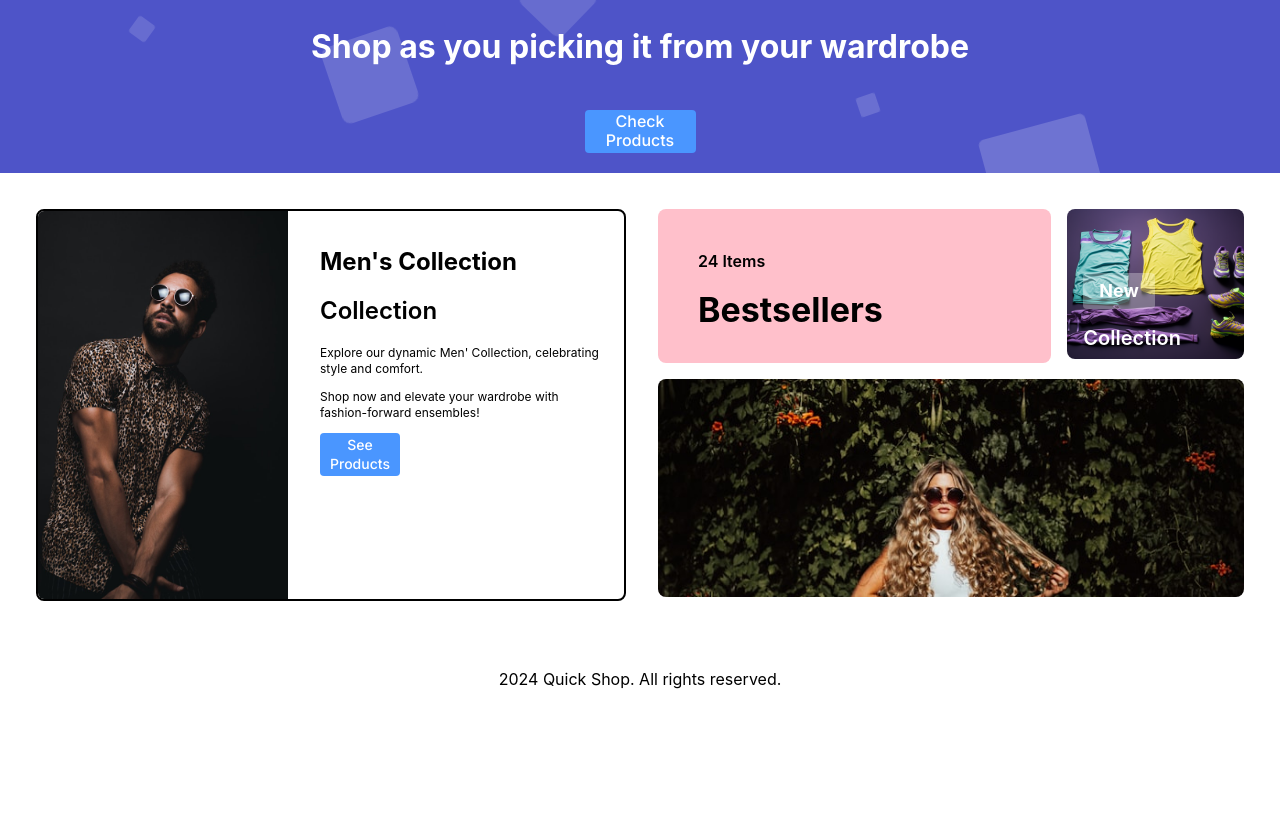
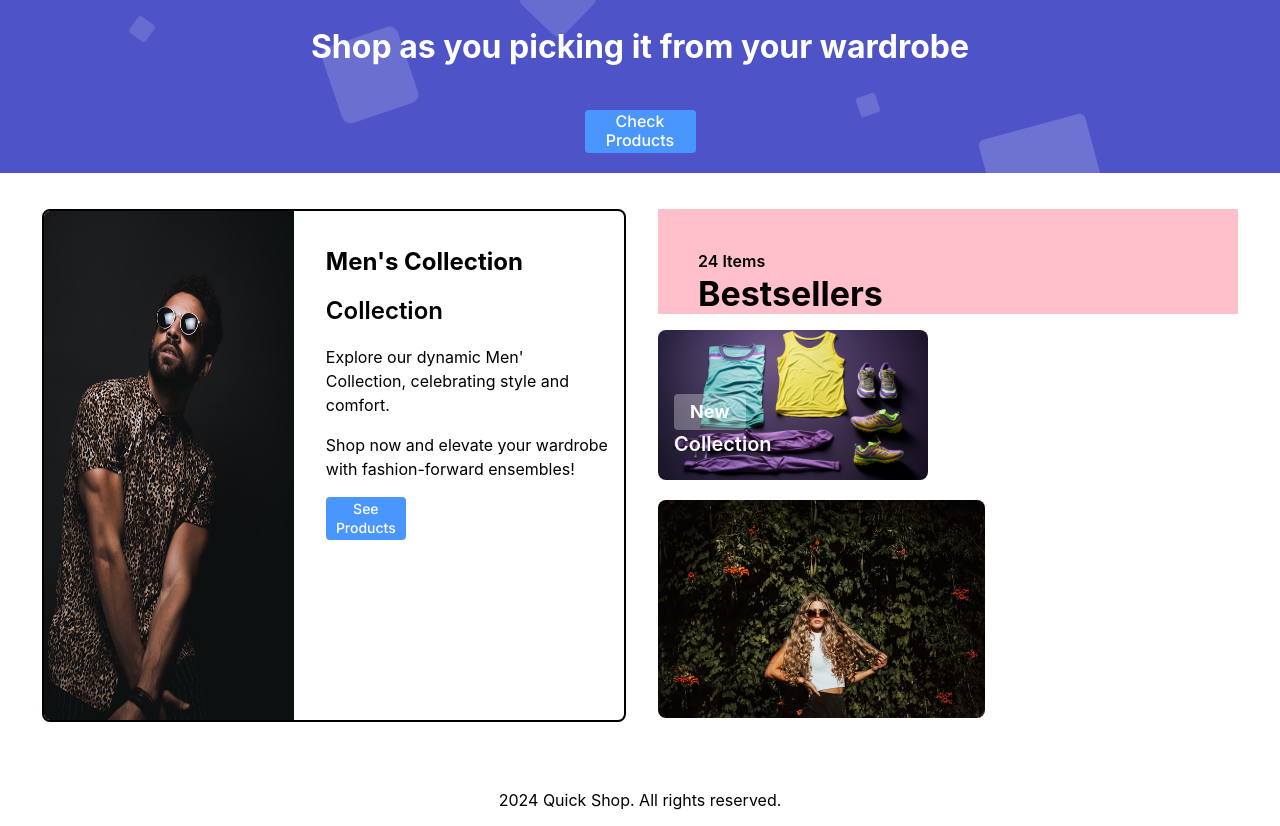
Before and after one commit to amijugjug/Quick-shop, a React (Create React App) app: page / in a window 1280 px wide. Shown: the part 441-1267 px from the top of the page. Before the commit the page ends 1146 px from the top, so only its background shows below. Built offline with nearby package versions, Linux system fonts and the light colour scheme.

Commit message:
fix(files): added module css

```diff
--- a/src/components/AddToWishlist/AddToWishlist.module.css
+++ b/src/components/AddToWishlist/AddToWishlist.module.css
@@ -5,6 +5,7 @@
   line-height: 1rem;
   font-weight: 500;
   text-transform: capitalize;
-  background: #dac0a3;
   cursor: pointer;
+  background-color: #d9534f;
+  color: #fff;
 }
--- a/src/pages/HomePage/HomePage.module.css
+++ b/src/pages/HomePage/HomePage.module.css
@@ -1,33 +1,20 @@
-.heroContainerSection {
+/* HomePage.module.css */
+
+.heroSection {
   display: block;
   overflow-x: hidden;
 }
 
-.gridContainerSection {
-  padding: 1rem;
-  flex: 1 1 auto;
-  justify-content: center;
-  align-items: center;
+.heroArticle {
+  display: flex;
+  width: auto;
+  max-width: 100%;
+  height: 500px;
+  max-height: 100%;
+  position: relative;
 }
 
-.heroContainerArticle {
-  display: flex;
-  position: relative;
-  flex-direction: row;
-  width: auto;
-  max-width: 100%;
-  height: auto;
-  max-height: 100%;
-}
-
-.heroContainerArticle > img {
-  object-fit: cover;
-  max-width: 100%;
-  height: auto;
-  max-height: 100%;
-}
-
-.textContainer {
+.heroContent {
   display: flex;
   flex-direction: column;
   gap: 1rem;
@@ -38,8 +25,8 @@
   position: absolute;
 }
 
-.heroText {
-  font-size: 1.875rem;
+.heroTitle {
+  font-size: 8rem;
   line-height: 2.25rem;
   font-weight: 900;
   color: white;
@@ -48,64 +35,156 @@
   text-shadow: 2px 2px #ff0000;
 }
 
-.textContainer > h2 {
-  padding-top: 0.5rem;
-  padding-bottom: 0.5rem;
-  padding-left: 2rem;
-  padding-right: 2rem;
+.heroSubtitle {
+  padding: 0.5rem 2rem;
+  border-radius: 0.125rem;
+  font-size: 2rem;
+  line-height: 1.5rem;
+  font-weight: 700;
+  color: white;
+}
+
+.gridSection {
+  padding: 1rem;
+  flex: 1 1 auto;
+  display: flex;
+  justify-content: center;
+  align-items: center;
+}
+
+.gridContainer {
+  display: flex;
+  gap: 2rem;
+  justify-content: space-between;
+  margin: 20px;
+}
+
+.leftSide {
+  display: flex;
+  overflow: hidden;
+  flex-direction: row;
+  gap: 1rem;
+  align-content: space-between;
+  border: 1px solid black;
+  border-radius: 0.5rem;
+  border-width: 2px;
+  width: 50%;
+}
+
+.leftImage {
+  width: 250px;
+  transition: all 300ms cubic-bezier(0.4, 0, 0.2, 1);
+}
+
+.leftImageSmall {
+  width: 13rem;
+}
+
+.leftContent {
+  padding: 1rem;
+  flex-direction: column;
+  flex: 1 1 auto;
+  gap: 0.5rem;
+  justify-content: space-between;
+  align-items: flex-start;
+}
+
+.leftContentTitle {
+  font-weight: 700;
+}
+
+.leftContentSubtitle {
+  font-weight: 600;
+}
+
+.leftContentText {
   font-size: 1rem;
   line-height: 1.5rem;
-  font-weight: 700;
-  color: rgb(248, 250, 252);
 }
 
-.link {
-  justify-content: center;
-  align-items: center;
-  border-radius: 0.375rem;
-  font-size: 0.875rem;
-  line-height: 1.25rem;
-  font-weight: 500;
-  white-space: nowrap;
-  transition-property: color, background-color, border-color,
-    text-decoration-color, fill, stroke;
-  transition-timing-function: cubic-bezier(0.4, 0, 0.2, 1);
-  transition-duration: 300ms;
+.rightSide {
+  display: flex;
+  flex-direction: column;
+  gap: 1rem;
+  width: 50%;
 }
 
-@media (minwidth: 768px) {
-  .heroContainerSection {
-    height: 45hv;
+.box {
+  display: flex;
+  flex-direction: column;
+  gap: 1rem;
+  border-radius: 0.5rem;
+  width: 100%;
 }
 
-  .heroText {
-    font-size: 4.5rem;
-    line-height: 1;
-  }
+.box1 {
+  background: pink;
+  padding: 40px 0 0 40px;
 }
 
-@media (minwidth: 1024px) {
-  .heroContainerSection {
-    height: 55hv;
+.box1Title {
+  font-size: 1rem;
+  line-height: 1.5rem;
+  font-weight: 600;
+  color: #000000;
+  margin: 0;
 }
 
-  .heroText {
-    font-size: 72px;
-    line-height: 1;
+.box1Subtitle {
+  font-weight: 700;
+  font-size: 34px;
+  color: #000000;
+  margin: 0;
 }
 
-  .textContainer > h2 {
-    padding-left: 6rem;
-    padding-right: 6rem;
-    font-size: 1.875rem;
-    line-height: 2.25rem;
-  }
+.box2 {
+  border-radius: 0.5rem;
+  width: 50%;
+  position: relative;
 }
 
-@media (minwidth: 1280px) {
-  .heroContainerSection {
-    height: 70hv;
+.box2Image {
+  border-radius: 0.5rem;
+  object-fit: cover;
+  width: 100%;
 }
+
+.box2Overlay {
+  position: absolute;
+  top: 0;
+}
+
+.box2OverlayTitle {
+  display: inline-flex;
+  padding: 0.25rem 1rem;
+  margin: 4rem 0 0 1rem;
+  border-radius: 0.25rem;
+  font-size: 1.125rem;
+  line-height: 1.75rem;
+  font-weight: 700;
+  background-color: rgba(255, 255, 255, 0.3);
+  color: #fff;
+}
+
+.box2OverlaySubtitle {
+  margin: 0 0 0 1rem;
+  font-size: 1.25rem;
+  line-height: 1.75rem;
+  font-weight: 600;
+  color: #fff;
+}
+
+.box3 {
+  border-radius: 0.5rem;
+  width: 100%;
+  min-height: min-content;
+}
+
+.box3Image {
+  object-fit: cover;
+  object-position: center;
+  border-radius: 0.5rem;
+  width: 100%;
 }
 
 .area {
--- a/src/pages/HomePage/index.jsx
+++ b/src/pages/HomePage/index.jsx
@@ -17,26 +17,10 @@ function HeroSection({ navigate }) {
       navigate('/login');
     }
   };
+
   return (
-    <section
-      style={{
-        display: 'block',
-        overflowX: 'hidden',
-        '@media (minWidth: 768px)': { height: '45hv' },
-        '@media (minWidth: 1024px)': { height: '55hv' },
-        '@media (minWidth: 1280px)': { height: '70vh' },
-      }}
-    >
-      <article
-        style={{
-          display: 'flex',
-          width: 'auto',
-          maxWidth: '100%',
-          height: '500px',
-          maxHeight: '100%',
-          position: 'relative',
-        }}
-      >
+    <section className={styles.heroSection}>
+      <article className={styles.heroArticle}>
         <div className={styles.area}>
           <ul className={styles.circles}>
             <li></li>
@@ -52,50 +36,9 @@ function HeroSection({ navigate }) {
           </ul>
         </div>
 
-        <div
-          style={{
-            display: 'flex',
-            flexDirection: 'column',
-            gap: '1rem',
-            justifyContent: 'center',
-            alignItems: 'center',
-            width: '100%',
-            height: '100%',
-            position: 'absolute',
-          }}
-        >
-          <h1
-            style={{
-              fontSize: '8rem',
-              lineHeight: '2.25rem',
-              fontWeight: '900',
-              color: 'white',
-              backgroundClip: 'text',
-              backgroundImage:
-                'linear-gradient(to right, var(--tw-gradient-stops))',
-              textShadow: '2px 2px #ff0000',
-            }}
-          >
-            Quick Shop
-          </h1>
-
-          <h2
-            style={{
-              paddingTop: '0.5rem',
-              paddingBottom: '0.5rem',
-              paddingLeft: '2rem',
-              paddingRight: '2rem',
-              borderRadius: '0.125rem',
-              fontSize: '2rem',
-              lineHeight: '1.5rem',
-              fontWeight: 700,
-              color: 'white',
-              '@media (minWidth: 1024px)': {
-                paddingLeft: '6rem',
-                paddingRight: '6rem',
-              },
-            }}
-          >
+        <div className={styles.heroContent}>
+          <h1 className={styles.heroTitle}>Quick Shop</h1>
+          <h2 className={styles.heroSubtitle}>
             Shop as you picking it from your wardrobe
           </h2>
           <Button
@@ -111,109 +54,26 @@ function HeroSection({ navigate }) {
 
 function GridSection({ navigate }) {
   return (
-    <section
-      // className={s.gridContainerSection}
-      style={{
-        padding: '1rem',
-        flex: '1 1 auto',
-        justifyContent: 'center',
-        alignItems: 'center',
-      }}
-    >
-      <div
-        style={{
-          display: 'flex',
-          gap: '2rem',
-          justifyContent: 'space-between',
-          margin: '20px',
-        }}
-      >
-        {/*  left hand side */}
-
-        <div
-          style={{
-            display: 'flex',
-            overflow: 'hidden',
-            flexDirection: 'row',
-            gap: '1rem',
-            alignContent: 'space-between',
-            border: '1px solid black',
-            borderRadius: '0.5rem',
-            borderWidth: '2px',
-            width: '50%',
-          }}
-        >
+    <section className={styles.gridSection}>
+      <div className={styles.gridContainer}>
+        {/* Left hand side */}
+        <div className={styles.leftSide}>
           <Image
             src={ContemplativeAthleisure}
             alt="Contemplative Athleisure"
             loading="lazy"
             width={250}
-            className="w-36 transition-all sm:w-52 md:w-64"
-            style={{
-              width: '250px',
-              transitionProperty: 'all',
-              transitionTimingFunction: 'cubic-bezier(0.4, 0, 0.2, 1)',
-              transitionDuration: '300ms',
-              '@media (minWidth: 640px)': { width: '13rem' },
-              '@media (minWidth: 768px)': {},
-            }}
+            className={`${styles.leftImage} ${styles.leftImageSmall}`}
           />
-          <div
-            style={{
-              padding: '1rem',
-              flexDirection: 'column',
-              flex: '1 1 auto',
-              gap: '0.5rem',
-              justifyContent: 'space-between',
-              alignItems: 'flex-start',
-              '@media (minWidth: 768px)': {},
-            }}
-          >
+          <div className={styles.leftContent}>
             <div>
-              <h1
-                style={{
-                  fontWeight: 700,
-                  '@media (minWidth: 640px)': {
-                    fontSize: '1.5rem',
-                    lineHeight: '2rem',
-                  },
-                  '@media (minWidth: 768px)': {},
-                }}
-              >
-                Men&apos;s Collection
-              </h1>
-              <h2
-                style={{
-                  fontWeight: 600,
-                  '@media (minWidth: 640px)': {
-                    fontSize: '1.125rem',
-                    lineHeight: '1.75rem',
-                  },
-                  '@media (minWidth: 768px)': {},
-                }}
-              >
-                Collection
-              </h2>
-              <p
-                style={{
-                  fontSize: '0.75rem',
-                  lineHeight: '1rem',
-                  '@media (minWidth: 640px)': {
-                    fontSize: '1rem',
-                    lineHeight: '1.5rem',
-                  },
-                }}
-              >
+              <h1 className={styles.leftContentTitle}>Men&apos;s Collection</h1>
+              <h2 className={styles.leftContentSubtitle}>Collection</h2>
+              <p className={styles.leftContentText}>
                 Explore our dynamic Men&apos; Collection, celebrating style and
                 comfort.
               </p>
-              <p
-                style={{
-                  fontSize: '0.75rem',
-                  lineHeight: '1rem',
-                  '@media (minWidth: 640px)': {},
-                }}
-              >
+              <p className={styles.leftContentText}>
                 Shop now and elevate your wardrobe with fashion-forward
                 ensembles!
               </p>
@@ -227,135 +87,40 @@ function GridSection({ navigate }) {
             />
           </div>
         </div>
-        {/* right hand side */}
-        <div
-          style={{
-            display: 'flex',
-            flexDirection: 'column',
-            gap: '1rem',
-            width: '50%',
-          }}
-        >
-          <div
-            style={{
-              display: 'flex',
-              gap: '1rem',
-              borderRadius: '0.5rem',
-              width: '100%',
-            }}
-          >
-            {/* box1 */}
-            <div
-              style={{
-                display: 'flex',
-                flexDirection: 'column',
-                gap: '1rem',
-                flex: '1 1 auto',
-                borderRadius: '0.5rem',
-                width: '100%',
-                background: 'pink',
-                padding: '40px 0 0 40px',
-              }}
-            >
-              <h2
-                style={{
-                  fontSize: '1rem',
-                  lineHeight: '1.5rem',
-                  fontWeight: 600,
-                  color: '#000000',
-                  margin: 0,
-                }}
-              >
-                24 Items
-              </h2>
-              <h1
-                style={{
-                  fontWeight: 700,
-                  fontSize: '34px',
-                  color: '#000000',
-                  margin: 0,
-                  '@media (minWidth: 640px)': {},
-                }}
-              >
-                Bestsellers
-              </h1>
+
+        {/* Right hand side */}
+        <div className={styles.rightSide}>
+          <div className={styles.box}>
+            {/* Box 1 */}
+            <div className={`${styles.box1}`}>
+              <h2 className={styles.box1Title}>24 Items</h2>
+              <h1 className={styles.box1Subtitle}>Bestsellers</h1>
             </div>
-            {/* box2 */}
-            <div
-              style={{
-                borderRadius: '0.5rem',
-                width: '50%',
-                position: 'relative',
-              }}
-            >
+            {/* Box 2 */}
+            <div className={styles.box2}>
               <Image
                 src={VibrantAthleticWearCollection}
                 alt="Vibrant Athletic Wear Collection"
                 loading="lazy"
-                fill // stretches the img to fit the container
-                style={{
-                  borderRadius: '0.5rem',
-                  objectFit: 'cover ',
-                  width: '100%',
-                }}
+                fill
+                className={styles.box2Image}
                 width={270}
                 height={150}
               />
-              <div style={{ position: 'absolute', top: '0px' }}>
-                <h1
-                  style={{
-                    display: 'inline-flex',
-                    paddingTop: '0.25rem',
-                    paddingBottom: '0.25rem',
-                    paddingLeft: '1rem',
-                    paddingRight: '1rem',
-                    marginLeft: '1rem',
-                    marginTop: '4rem',
-                    borderRadius: '0.25rem',
-                    fontSize: '1.125rem',
-                    lineHeight: '1.75rem',
-                    fontWeight: 700,
-                    backgroundColor: 'rgb(255,255,255,0.3)',
-                    color: '#fff',
-                  }}
-                >
-                  New
-                </h1>
-                <h2
-                  style={{
-                    margin: '0rem',
-                    marginLeft: '1rem',
-                    fontSize: '1.25rem',
-                    lineHeight: '1.75rem',
-                    fontWeight: 600,
-                    color: '#fff',
-                  }}
-                >
-                  Collection
-                </h2>
+              <div className={styles.box2Overlay}>
+                <h1 className={styles.box2OverlayTitle}>New</h1>
+                <h2 className={styles.box2OverlaySubtitle}>Collection</h2>
               </div>
             </div>
           </div>
-          {/* box3 */}
-          <div
-            style={{
-              gridColumn: 'span 2 / span 2',
-              borderRadius: '0.5rem',
-              width: '100%',
-              minHeight: 'min-content',
-            }}
-          >
+          {/* Box 3 */}
+          <div className={styles.box3}>
             <Image
               src={ContemplativeFashionPortrait}
               alt="Contemplative Fashion Portrait"
               loading="lazy"
-              fill // stretches the img to fit the container
-              style={{
-                objectFit: 'cover',
-                objectPosition: 'center',
-                borderRadius: '0.5rem',
-                width: '100%',
-              }}
+              fill
+              className={styles.box3Image}
               height={218}
             />
           </div>
@@ -374,6 +139,7 @@ const HomePage = () => {
     </>
   );
 };
+
 export default HomePage;
 
 HeroSection.propTypes = {
```
Also changed, not shown: src/components/AddToWishlist/index.jsx (+1 -8 lines). Lines whose indentation alone changed are shown as unchanged.
